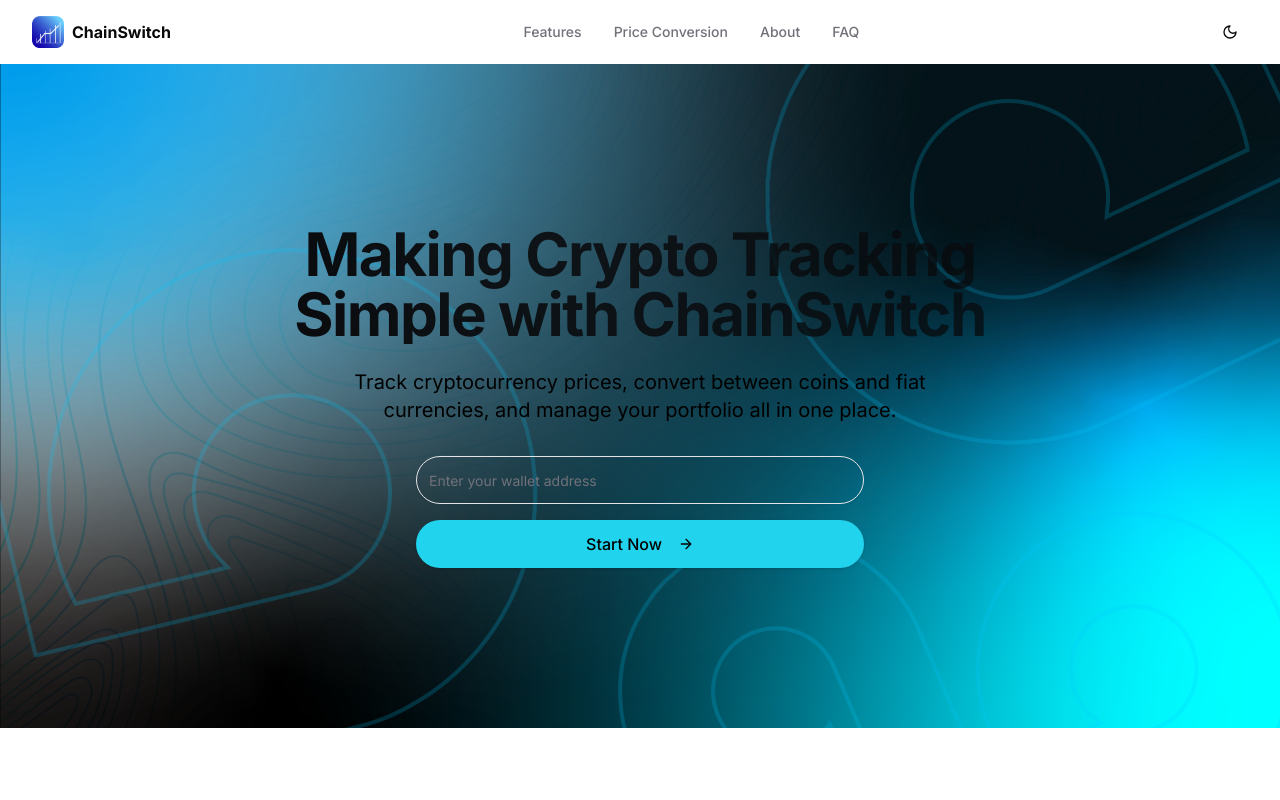
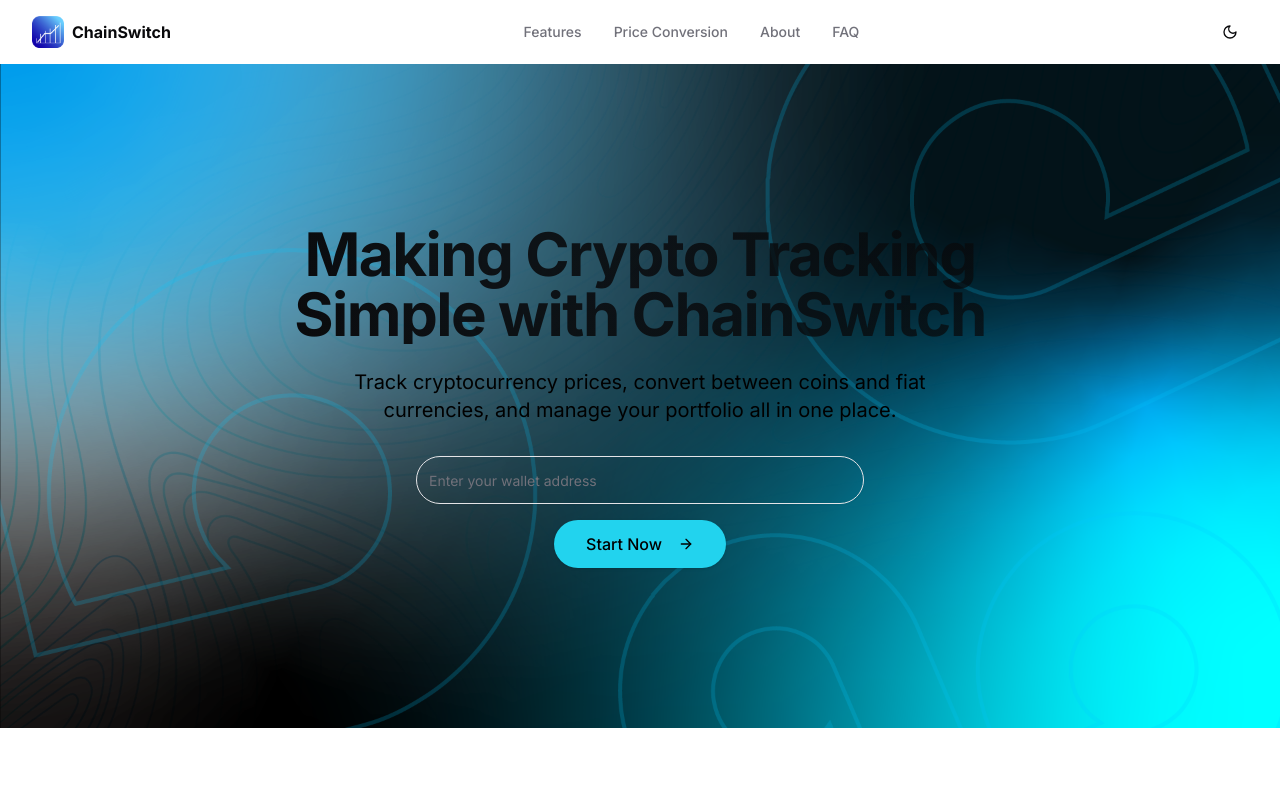
Before and after one commit to leadlust/COS30049, a Next.js app: page / in a window 1280 px wide. Shown: the top 800 px of the page. Built offline with nearby package versions, Linux system fonts and the light colour scheme.

Commit message:
Minor fixes
fixing the linking, should be working properly

```diff
--- a/app/layout.tsx
+++ b/app/layout.tsx
@@ -6,7 +6,6 @@ import { ThemeProvider } from "@/components/theme-provider"
 
 const inter = Inter({ subsets: ["latin"] })
 
-// Update the metadata to reflect the new purpose of the site
 export const metadata: Metadata = {
   title: "CryptoTrack - Cryptocurrency Price Conversion & Portfolio Tracking",
   description:
--- a/app/page.tsx
+++ b/app/page.tsx
@@ -210,13 +210,14 @@ export default function LandingPage() {
                 </p>
                 <div className="flex flex-col gap-4 mt-4 w-full max-w-md mx-auto">
                   <Input type="text" placeholder="Enter your wallet address" className="rounded-full h-12" />
-                  <Button
-                    size="lg"
-                    className="rounded-full h-12 px-8 text-base bg-cyan-400 hover:bg-cyan-500 dark:bg-red-400 dark:hover:bg-red-500 text-black dark:text-white"
-                  >
-                    Start Now
-                    <ArrowRight className="ml-2 size-4" />
-                  </Button>
+                  <Link href="/wallet">
+                    <Button
+                      size="lg"
+                      className="rounded-full h-12 px-8 text-base bg-cyan-400 hover:bg-cyan-500 dark:bg-red-400 dark:hover:bg-red-500 text-black dark:text-white"
+                     > Start Now
+                      <ArrowRight className="ml-2 size-4" />
+                    </Button>
+                  </Link>
                 </div>
               </motion.div>
             </div>
@@ -808,7 +809,7 @@ export default function LandingPage() {
             bgColor="bg-gradient-to-br from-red-400 to-red-300"
             />
               <p className="text-sm text-muted-foreground">
-                Track cryptocurrency prices, convert between coins and fiat currencies, and manage your portfolio all in
+                Track cryptocurrency prices, convert between coins and fiat currencies, and checking your wallet transactions, all in
                 one place.
               </p>
               <div className="flex gap-4">
```
